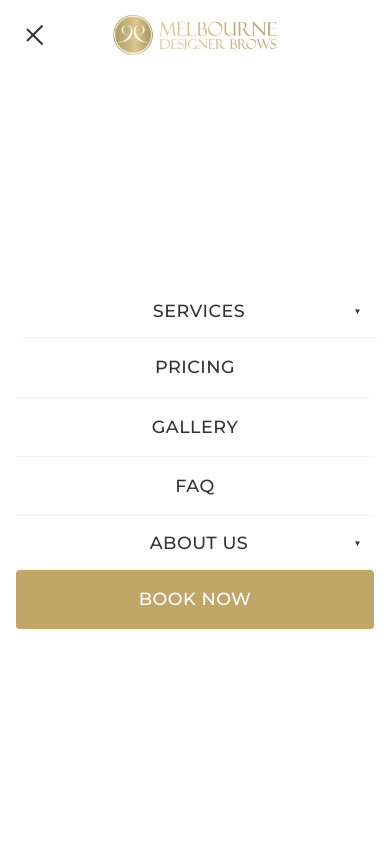
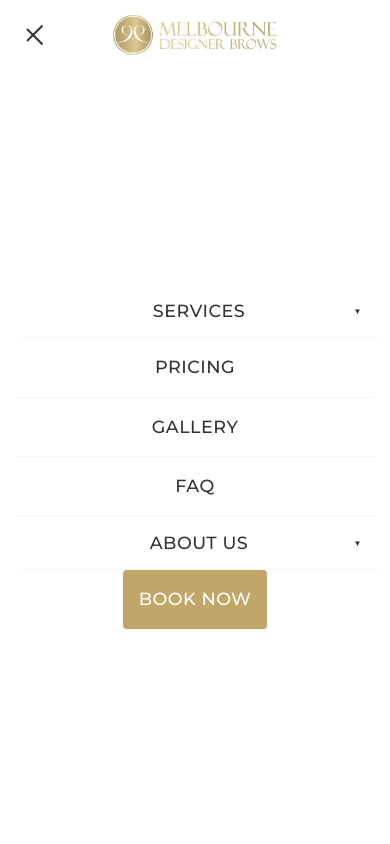
Before and after one commit to CoderNoveau/mdbrowsv2, a Next.js app: page / in a window 390 px wide. Both pictures are taken after a click on the button "Toggle navigation menu". Shown: the top 844 px of the page. Built offline with nearby package versions, Linux system fonts and the light colour scheme; a web font is replaced by a local one.

Commit message:
tracking all buttons

```diff
--- a/src/components/Header.tsx
+++ b/src/components/Header.tsx
@@ -4,6 +4,7 @@ import { useState, useEffect, useRef, memo, useCallback, useMemo } from 'react';
 import Link from 'next/link';
 import Image from 'next/image';
 import { usePathname } from 'next/navigation';
+import TrackingAnchor from '@/components/TrackingAnchor';
 
 // Memoized navigation links component
 const NavigationLinks = memo(({
@@ -200,15 +201,16 @@ const Header = () => {
           </div>
 
           {/* Book Now button at the bottom for mobile */}
-          <a
+          <div onClick={handleLinkClick}>
+            <TrackingAnchor
               href="https://www.fresha.com/providers/melbourne-designer-brows-y0m3n797?pId=469429"
               target="_blank"
               rel="noopener noreferrer"
               className="mobile-nav-book"
-            onClick={handleLinkClick}
             >
               Book Now
-          </a>
+            </TrackingAnchor>
+          </div>
         </nav>
       </div>
     </header>
```
Also changed, not shown: src/app/services/cosmetic-tattooing/page.tsx (line endings or trailing spaces), src/app/services/tattoo-removal/page.tsx (line endings or trailing spaces). Lines whose indentation alone changed are shown as unchanged.
